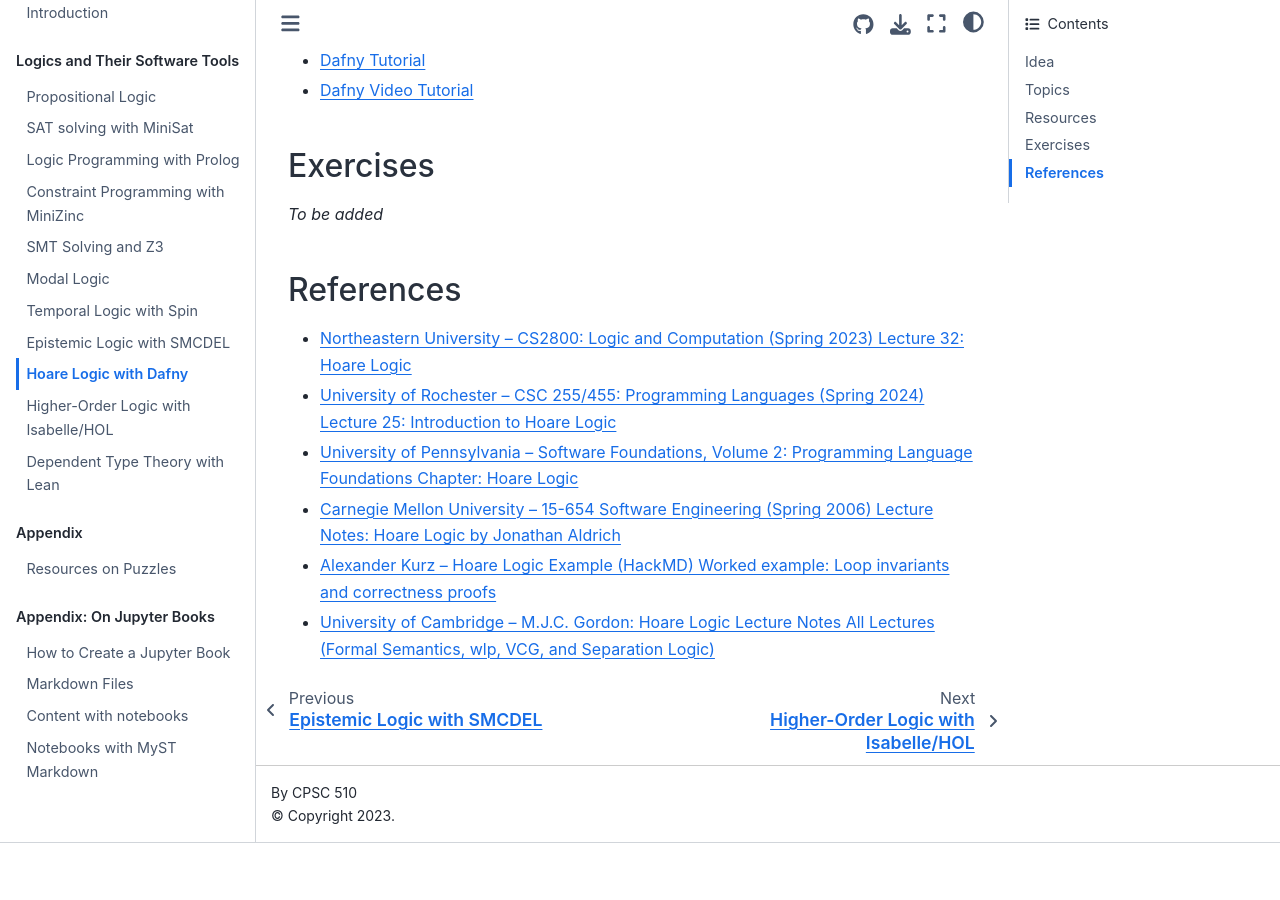
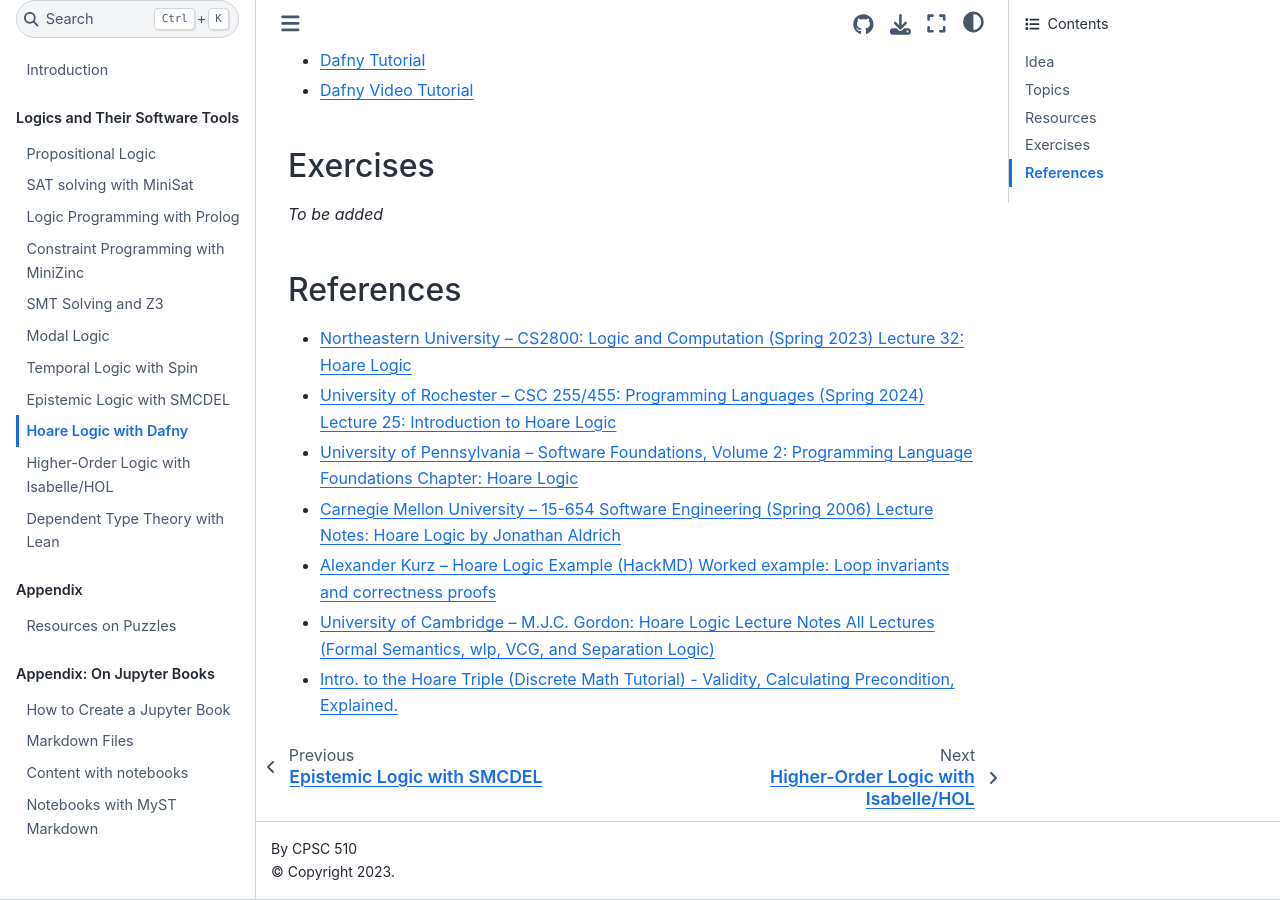
Before and after one commit to LEAP-at-Chapman/CPSC-510-Logical-Foundations-of-Computing, a Jupyter Book: the page built from content/9-hoare-logic.md, in a window 1280 px wide and 900 px high, scrolled down 991 px. Built offline with Jupyter Book 1.0.4 settings and Sphinx 7.4.7 and the Sphinx Book theme 1.1.4, drawn with Linux system fonts in a browser that asks for light colours; before the commit the page ends 1834 px from its top, so only the background shows below that.

Commit message:
Update 9-hoare-logic.md

```diff
--- a/content/9-hoare-logic.md
+++ b/content/9-hoare-logic.md
@@ -51,3 +51,5 @@ Hoare logic forms the basis of modern verification tools like Dafny, which exten
 - [Alexander Kurz – Hoare Logic Example (HackMD) Worked example: Loop invariants and correctness proofs](https://hackmd.io/@alexhkurz/Hy135C2tH)
 
 - [University of Cambridge – M.J.C. Gordon: Hoare Logic Lecture Notes All Lectures (Formal Semantics, wlp, VCG, and Separation Logic)](https://www.cl.cam.ac.uk/archive/mjcg/HoareLogic/Lectures/AllLectures.pdf)
+
+- [Intro. to the Hoare Triple (Discrete Math Tutorial) - Validity, Calculating Precondition, Explained.](https://www.youtube.com/watch?v=-Bs2Uy3zGsw)
```
